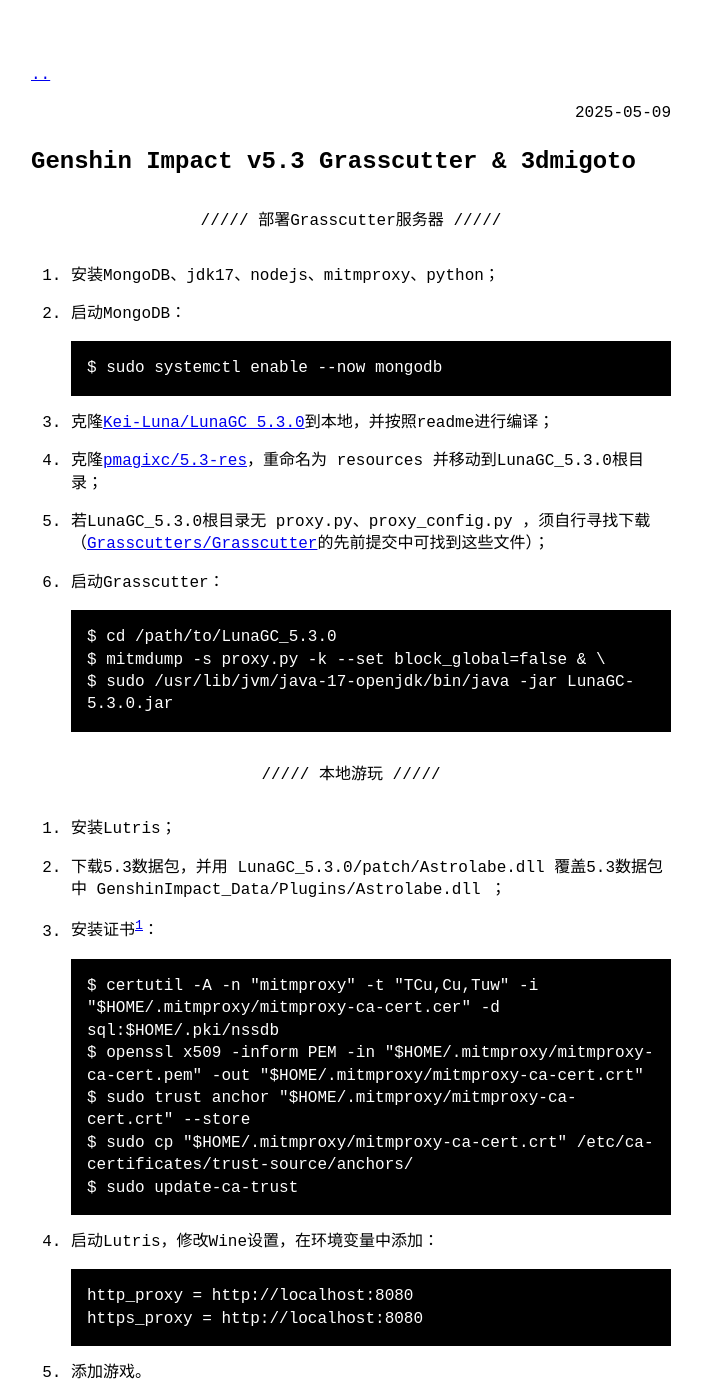
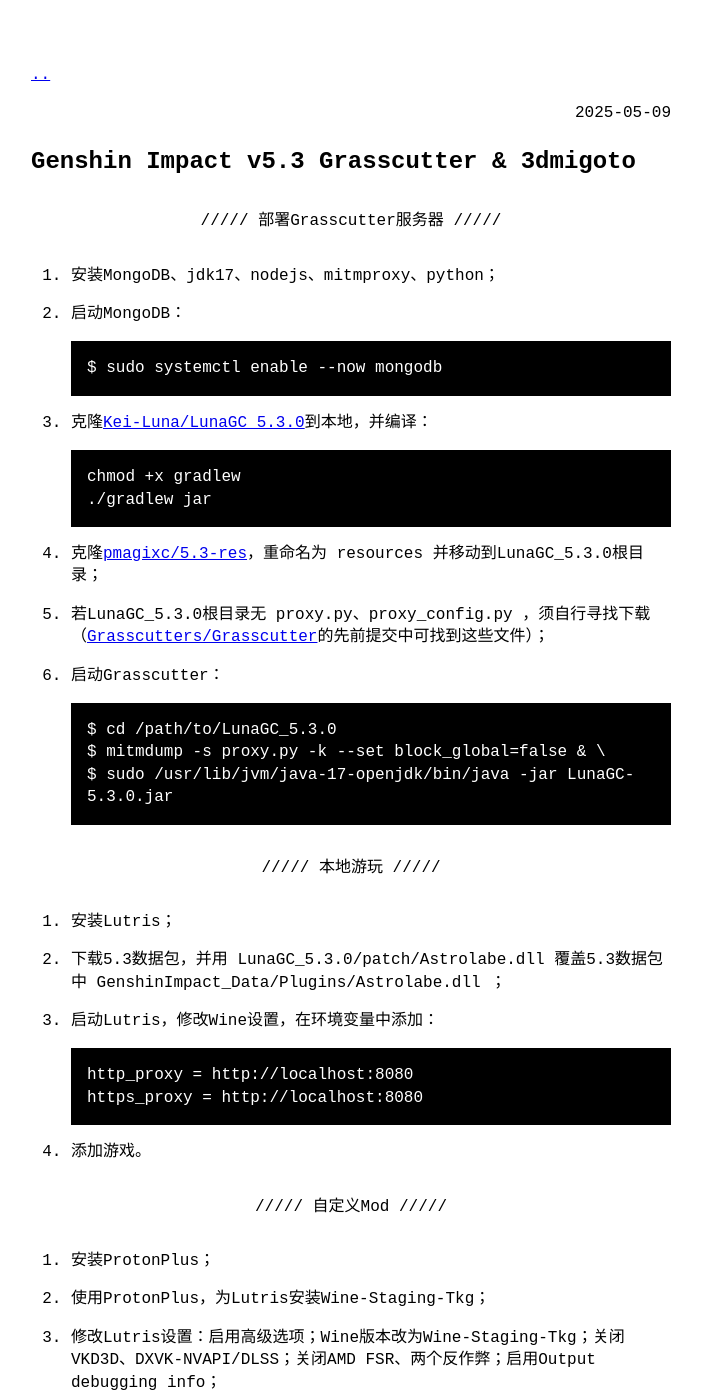
Before and after one commit to szxzip/szxzip.org, a Jekyll site: the page built from _posts/2025-05-09-grasscutter.md, in a window 1280 px wide and 1400 px high. Shown: the whole window, without its empty margins (289-991 px from the left). Built offline with Jekyll 4.4.1, drawn with Linux system fonts in a browser that asks for light colours.

Commit message:
Initial commit

````diff
--- a/_posts/2025-05-09-grasscutter.md
+++ b/_posts/2025-05-09-grasscutter.md
@@ -14,7 +14,11 @@ title: Genshin Impact v5.3 Grasscutter & 3dmigoto
    $ sudo systemctl enable --now mongodb
    ```
 
-3. 克隆[Kei-Luna/LunaGC_5.3.0](https://github.com/Kei-Luna/LunaGC_5.3.0)到本地，并按照readme进行编译；
+3. 克隆[Kei-Luna/LunaGC_5.3.0](https://github.com/Kei-Luna/LunaGC_5.3.0)到本地，并编译：
+   ```
+   chmod +x gradlew
+   ./gradlew jar
+   ```
 
 4. 克隆[pmagixc/5.3-res](https://github.com/pmagixc/5.3-res)，重命名为 resources 并移动到LunaGC_5.3.0根目录；
 
@@ -34,22 +38,13 @@ title: Genshin Impact v5.3 Grasscutter & 3dmigoto
 
 2. 下载5.3数据包，并用 LunaGC_5.3.0/patch/Astrolabe.dll 覆盖5.3数据包中 GenshinImpact_Data/Plugins/Astrolabe.dll ；
 
-3. 安装证书[^1]：
-   ```
-   $ certutil -A -n "mitmproxy" -t "TCu,Cu,Tuw" -i "$HOME/.mitmproxy/mitmproxy-ca-cert.cer" -d sql:$HOME/.pki/nssdb
-   $ openssl x509 -inform PEM -in "$HOME/.mitmproxy/mitmproxy-ca-cert.pem" -out "$HOME/.mitmproxy/mitmproxy-ca-cert.crt"
-   $ sudo trust anchor "$HOME/.mitmproxy/mitmproxy-ca-cert.crt" --store
-   $ sudo cp "$HOME/.mitmproxy/mitmproxy-ca-cert.crt" /etc/ca-certificates/trust-source/anchors/
-   $ sudo update-ca-trust
-   ```
-
-4. 启动Lutris，修改Wine设置，在环境变量中添加：
+3. 启动Lutris，修改Wine设置，在环境变量中添加：
    ```
    http_proxy = http://localhost:8080
    https_proxy = http://localhost:8080
    ```
 
-5. 添加游戏。
+4. 添加游戏。
 
 ---
 {: data-content=" 自定义Mod "}
@@ -74,8 +69,3 @@ title: Genshin Impact v5.3 Grasscutter & 3dmigoto
 6. 修改游戏配置文件，相关条目改为 /path/to/launch.bat ；
 
 7. Mod统一放在 3dmigoto-gimi/Mods/ ，游戏中可按 F1 查看3dmigoto使用帮助。
-
----
-{: data-content=" 注释及引用 "}
-
-[^1]: [blog.chyk.ink](https://blog.chyk.ink/2022/05/01/grasscutter-on-archlinux/#安装证书)
````
